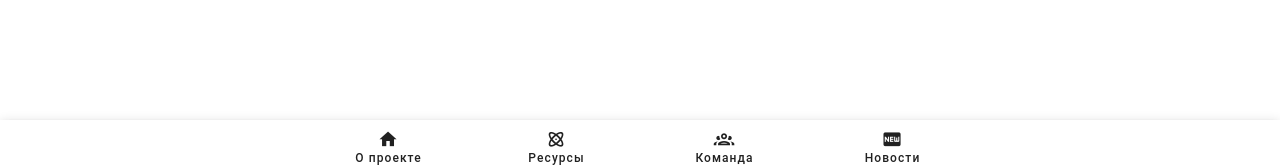
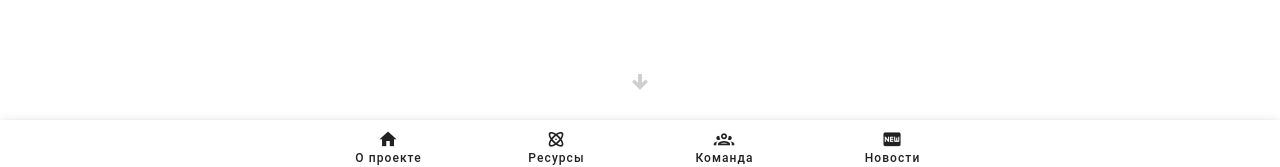
Before and after one commit to LevBratisman/simplephysics_app, a Vue app in the folder front/: page / in a window 1280 px wide. Shown: the part 624-791 px from the top of the page. Built offline with nearby package versions, Linux system fonts and the light colour scheme.

Commit message:
fixed api url 2

```diff
--- a/front/src/layout/UserLayout.vue
+++ b/front/src/layout/UserLayout.vue
@@ -6,9 +6,9 @@
         <div v-if="route.path == '/'" class="greeting-content">
             <img v-if="theme.global.name.value == 'dark'" class="img" src="../../public/ava_light.png"></img>
             <img v-else class="img" src="../../public/ava_dark.png"></img>
-            <!-- <div class="nav-arrow">
+            <div class="nav-arrow">
                 <v-icon icon="mdi-arrow-down-thick"></v-icon>
-            </div> -->
+            </div>
         </div>
 
         <div v-if="route.path == '/'" class="user-layout-navbar">
--- a/front/src/lib/axios.ts
+++ b/front/src/lib/axios.ts
@@ -1,6 +1,6 @@
 import axios from 'axios';
 
-export const apiUrl = `http://0.0.0.0:8000`;
+export const apiUrl = `https://0.0.0.0:8000`;
 
 axios.defaults.withCredentials = true;
 
```
